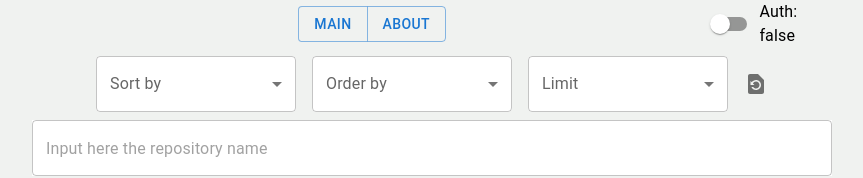
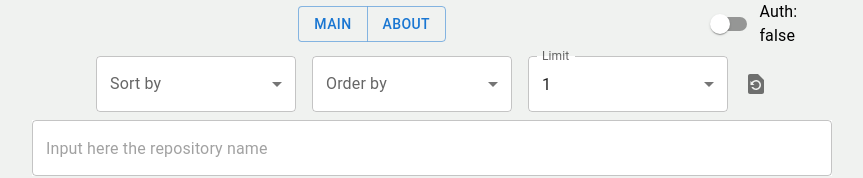
Before and after one commit to shobilo/github-clone, a React (Create React App) app: page / in a window 1280 px wide. Shown: the top 178 px of the page, without its empty margins (208-1071 px from the left). Built offline with nearby package versions, Linux system fonts and the light colour scheme.

Commit message:
Working Repositories limit filter

```diff
--- a/src/components/RepositoryFilter.jsx
+++ b/src/components/RepositoryFilter.jsx
@@ -6,13 +6,10 @@ import { FILTER_OPTIONS } from "../constants/sessionStorage";
 
 const RepositoryFilter = (props) => {
   const {
-    searchInput,
-    setSearchInput,
-    selectedSort,
-    setSelectedSort,
-    selectedOrder,
-    setSelectedOrder,
-    setRepositoriesLimit,
+    searchInput, setSearchInput,
+    selectedSort, setSelectedSort,
+    selectedOrder, setSelectedOrder,
+    repositoriesLimit, setRepositoriesLimit,
     setCurrentPage,
   } = props.fields;
 
@@ -22,6 +19,7 @@ const RepositoryFilter = (props) => {
     setSearchInput("");
     setSelectedSort("");
     setSelectedOrder("");
+    setRepositoriesLimit("")
   };
 
   return (
@@ -37,6 +35,7 @@ const RepositoryFilter = (props) => {
             { value: "help-wanted-issues", label: "Help wanted issues" },
             { value: "updated", label: "Last updated" },
           ]}
+          isNone={true}
         />
         <MUISelect
           value={selectedOrder}
@@ -46,15 +45,18 @@ const RepositoryFilter = (props) => {
             { value: "asc", label: "Ascending" },
             { value: "desc", label: "Descending" },
           ]}
+          isNone={true}
         />
         <MUISelect
-        value={selectedOrder}
+        value={repositoriesLimit}
         onChange={(limit) => setRepositoriesLimit(limit)}
         label="Limit"
         options={[
-          { value: "asc", label: "Ascending" },
-          { value: "desc", label: "Descending" },
+          { value: 1, label: "1" },
+          { value: 2, label: "2" },
+          { value: 3, label: "3" }
         ]}
+        isNone={false}
       />
         <Tooltip title="Reset filter">
           <IconButton onClick={onResetClicked}>
--- a/src/components/UI/Select/index.jsx
+++ b/src/components/UI/Select/index.jsx
@@ -1,7 +1,7 @@
 import React from "react";
 import { FormControl, InputLabel, MenuItem, Select } from "@mui/material";
 
-const MUISelect = ({ value, onChange, options, label }) => {
+const MUISelect = ({ value, onChange, options, label, isNone }) => {
 
   const onSortingSelected = (event) => {
     onChange(event.target.value)
@@ -19,9 +19,10 @@ const MUISelect = ({ value, onChange, options, label }) => {
         autoWidth
         label={label}
       >
+        {isNone &&
         <MenuItem value="">
           <em>None</em>
-        </MenuItem>
+        </MenuItem>}
 
         {options.map((option) => (
           <MenuItem
--- a/src/pages/Main.jsx
+++ b/src/pages/Main.jsx
@@ -14,7 +14,7 @@ const Main = () => {
   const [searchInput, setSearchInput] = useState(options?.searchInput || "");
   const [selectedSort, setSelectedSort] = useState(options?.selectedSort || "");
   const [selectedOrder, setSelectedOrder] = useState(options?.selectedOrder || "");
-  const [repositoriesLimit, setRepositoriesLimit] = useState(options?.repositoriesLimit || 3);
+  const [repositoriesLimit, setRepositoriesLimit] = useState(options?.repositoriesLimit || 1);
   const [repositories, setRepositories] = useState([]);
   const [totalPages, setTotalPages] = useState(0);
 
@@ -58,7 +58,8 @@ const Main = () => {
             {searchInput, setSearchInput,
             selectedSort, setSelectedSort,
             selectedOrder, setSelectedOrder,
-            setCurrentPage, setRepositoriesLimit}
+            repositoriesLimit, setRepositoriesLimit,
+            setCurrentPage}
           }
         />
 
```
